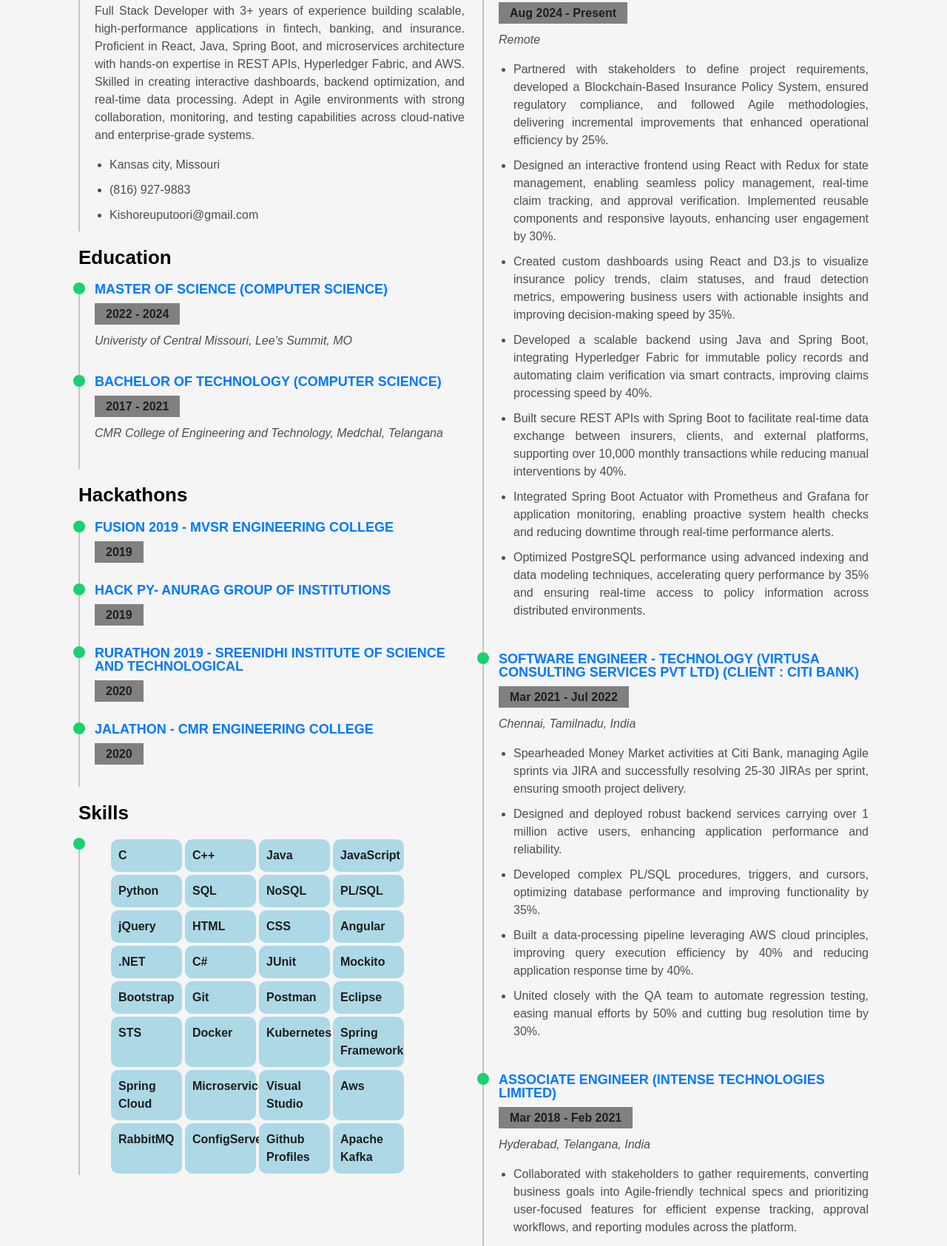
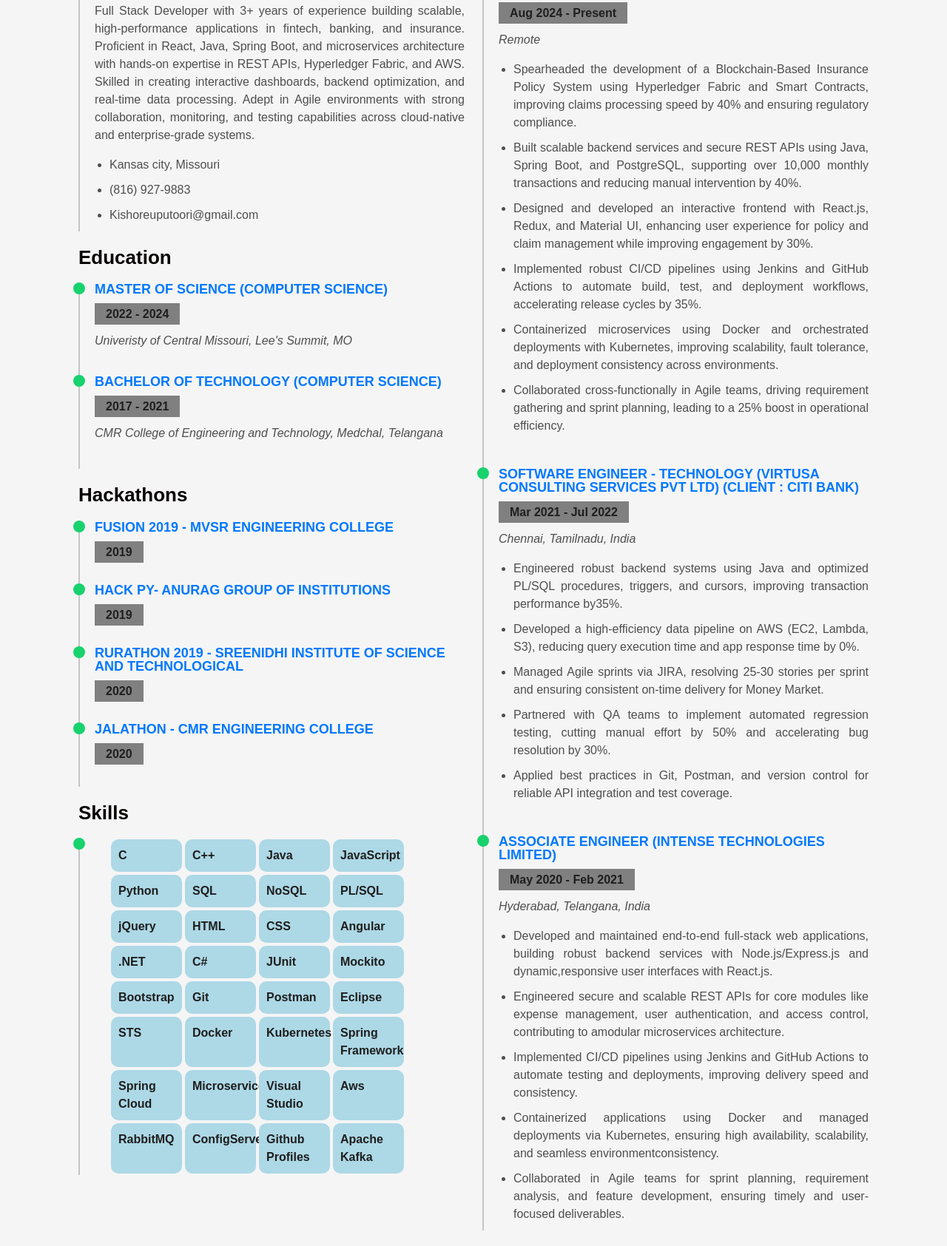
Before and after one commit to kishorekrish99/kishoreuputoori.github.io, a plain HTML site: page resume.html in a window 1280 px wide. Shown: the part 300-1985 px from the top of the page at 74% size. Drawn offline with Linux system fonts and the light colour scheme.

Commit message:
Update resume.html

```diff
--- a/resume.html
+++ b/resume.html
@@ -159,14 +159,12 @@
                     <p><em>Remote</em></p>
                     <p>
                     <ul style="text-align: justify;">
-
-                      <li>Partnered with stakeholders to define project requirements, developed a Blockchain-Based Insurance Policy System, ensured regulatory compliance, and followed Agile methodologies, delivering incremental improvements that enhanced operational efficiency by 25%.</li>
-                      <li> Designed an interactive frontend using React with Redux for state management, enabling seamless policy management, real-time claim tracking, and approval verification. Implemented reusable components and responsive layouts, enhancing user engagement by 30%.</li>
-                      <li> Created custom dashboards using React and D3.js to visualize insurance policy trends, claim statuses, and fraud detection metrics, empowering business users with actionable insights and improving decision-making speed by 35%.</li>
-                      <li> Developed a scalable backend using Java and Spring Boot, integrating Hyperledger Fabric for immutable policy records and automating claim verification via smart contracts, improving claims processing speed by 40%.</li>
-                      <li> Built secure REST APIs with Spring Boot to facilitate real-time data exchange between insurers, clients, and external platforms, supporting over 10,000 monthly transactions while reducing manual interventions by 40%.</li>
-                      <li> Integrated Spring Boot Actuator with Prometheus and Grafana for application monitoring, enabling proactive system health checks and reducing downtime through real-time performance alerts.</li>
-                      <li> Optimized PostgreSQL performance using advanced indexing and data modeling techniques, accelerating query performance by 35% and ensuring real-time access to policy information across distributed environments.</li>
+                      <li> Spearheaded the development of a Blockchain-Based Insurance Policy System using Hyperledger Fabric and Smart Contracts, improving claims processing speed by 40% and ensuring regulatory compliance.</li>
+                      <li> Built scalable backend services and secure REST APIs using Java, Spring Boot, and PostgreSQL, supporting over 10,000 monthly transactions and reducing manual intervention by 40%.</li>
+                      <li> Designed and developed an interactive frontend with React.js, Redux, and Material UI, enhancing user experience for policy and claim management while improving engagement by 30%.</li>
+                      <li> Implemented robust CI/CD pipelines using Jenkins and GitHub Actions to automate build, test, and deployment workflows, accelerating release cycles by 35%.</li>
+                      <li> Containerized microservices using Docker and orchestrated deployments with Kubernetes, improving scalability, fault tolerance, and deployment consistency across environments.</li>
+                      <li> Collaborated cross-functionally in Agile teams, driving requirement gathering and sprint planning, leading to a 25% boost in operational efficiency.</li>
                     </ul>
                     </p>
                   </div>
@@ -177,11 +175,11 @@
                     <p><em>Chennai, Tamilnadu, India</em></p>
                     <p>
                     <ul style="text-align: justify;">
-                      <li>Spearheaded Money Market activities at Citi Bank, managing Agile sprints via JIRA and successfully resolving 25-30 JIRAs per sprint, ensuring smooth project delivery.</li>
-                      <li>Designed and deployed robust backend services carrying over 1 million active users, enhancing application performance and reliability.</li>
-                      <li>Developed complex PL/SQL procedures, triggers, and cursors, optimizing database performance and improving functionality by 35%.</li>
-                      <li>Built a data-processing pipeline leveraging AWS cloud principles, improving query execution efficiency by 40% and reducing application response time by 40%.</li>
-                      <li>United closely with the QA team to automate regression testing, easing manual efforts by 50% and cutting bug resolution time by 30%.</li>
+                      <li> Engineered robust backend systems using Java and optimized PL/SQL procedures, triggers, and cursors, improving transaction performance by35%.</li>
+                      <li> Developed a high-efficiency data pipeline on AWS (EC2, Lambda, S3), reducing query execution time and app response time by 0%.</li>
+                      <li> Managed Agile sprints via JIRA, resolving 25-30 stories per sprint and ensuring consistent on-time delivery for Money Market.</li>
+                      <li> Partnered with QA teams to implement automated regression testing, cutting manual effort by 50% and accelerating bug resolution by 30%.</li>
+                      <li> Applied best practices in Git, Postman, and version control for reliable API integration and test coverage.</li>
                     </ul>
                     </p>
                   </div>
@@ -189,15 +187,15 @@
 
                   <div class="resume-item">
                     <h4>Associate Engineer (Intense Technologies Limited)</h4>
-                    <h5>Mar 2018 - Feb 2021</h5>
+                    <h5>May 2020 - Feb 2021</h5>
                     <p><em>Hyderabad, Telangana, India</em></p>
                     <p>
                     <ul style="text-align: justify;">
-                      <li>Collaborated with stakeholders to gather requirements, converting business goals into Agile-friendly technical specs and prioritizing user-focused features for efficient expense tracking, approval workflows, and reporting modules across the platform.</li>
-                      <li>Worked cross-functionally with designers and QA teams to resolve development bottlenecks, using React to build responsive, intuitive UIs and delivering polished features within sprint timelines under Agile methodology.</li>
-                      <li>Developed backend services using Node.js and Express, building secure RESTful APIs for user authentication, expense management, and role-based access control in a scalable and modular architecture.</li>
-                      <li>Integrated MongoDB for flexible data modeling and efficient storage of user profiles, expense reports, and audit logs, ensuring fast query performance and high data consistency across distributed environments.</li>
-                      <li>Contributed to a microservices-based architecture with service discovery and load balancing, using Node.js, PM2, and NGINX to optimize performance, fault tolerance, and horizontal scalability.</li>
+                      <li> Developed and maintained end-to-end full-stack web applications, building robust backend services with Node.js/Express.js and dynamic,responsive user interfaces with React.js.</li>
+                      <li> Engineered secure and scalable REST APIs for core modules like expense management, user authentication, and access control, contributing to amodular microservices architecture.</li>
+                      <li> Implemented CI/CD pipelines using Jenkins and GitHub Actions to automate testing and deployments, improving delivery speed and consistency.</li>
+                      <li> Containerized applications using Docker and managed deployments via Kubernetes, ensuring high availability, scalability, and seamless environmentconsistency.</li>
+                      <li> Collaborated in Agile teams for sprint planning, requirement analysis, and feature development, ensuring timely and user-focused deliverables.</li>
                     </ul>
                     </p>
                   </div>
```
